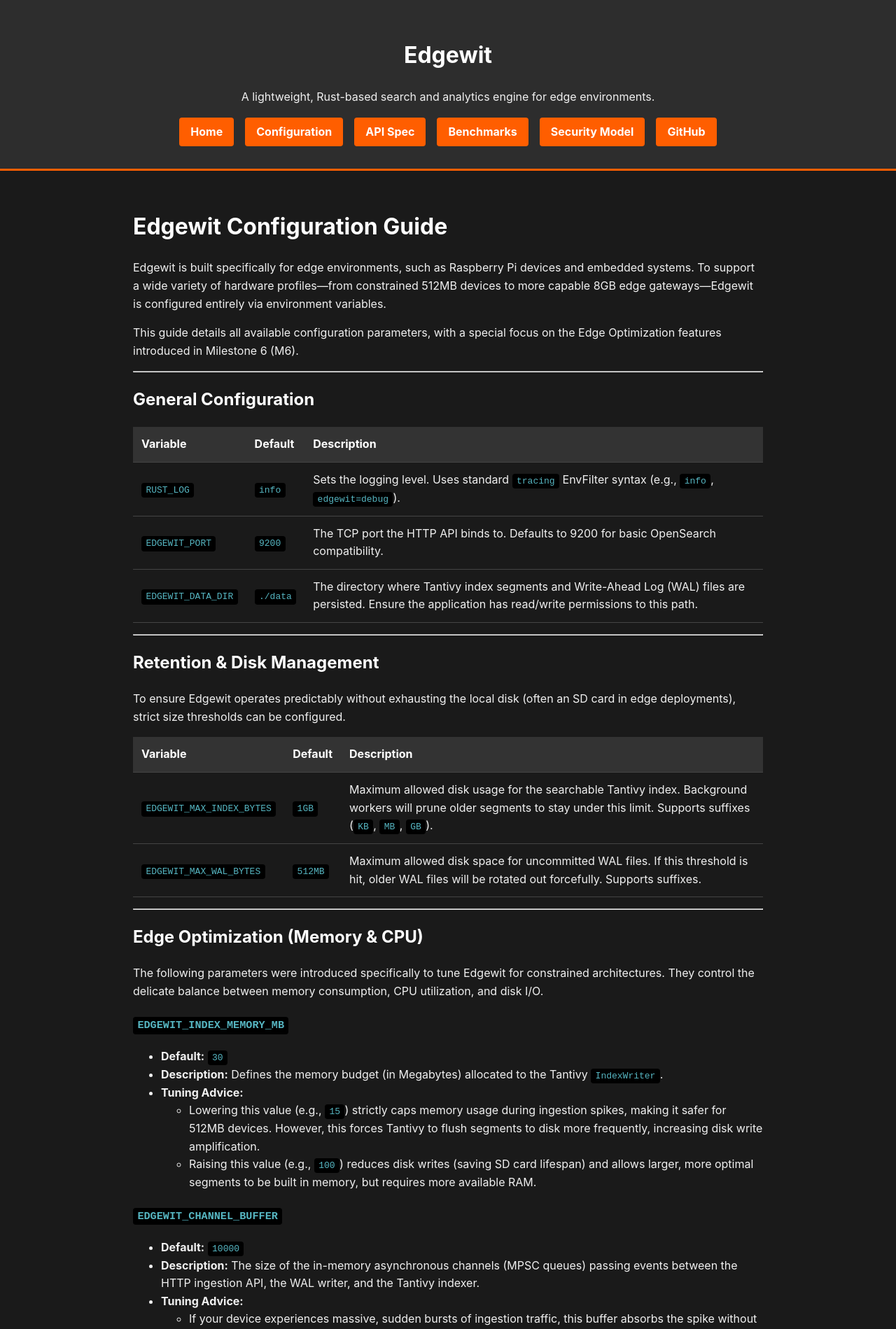
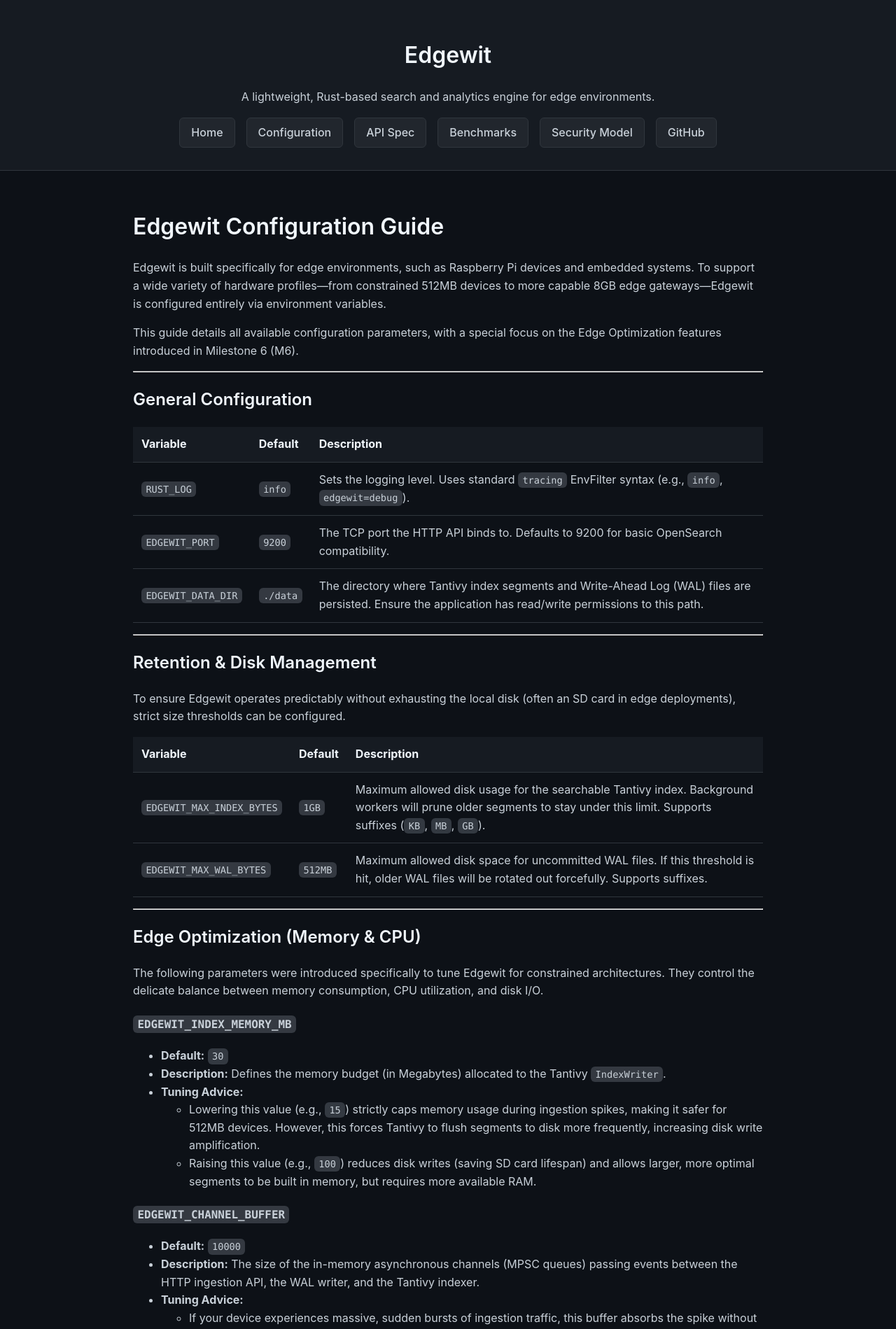
Before and after one commit to viljami/edgewit, a Jekyll site: the page built from docs/configuration.md, in a window 1280 px wide. Shown: the top 1899 px of the page at 70% size. Built offline with Jekyll 4.4.1, drawn with Linux system fonts in a browser that asks for light colours.

Commit message:
Adjust style

```diff
--- a/docs/_layouts/default.html
+++ b/docs/_layouts/default.html
@@ -9,11 +9,12 @@
         </title>
         <style>
             :root {
-                --primary: #ff5e00;
-                --bg: #1a1a1a;
-                --text: #f0f0f0;
-                --surface: #2d2d2d;
-                --surface-hover: #3d3d3d;
+                --primary: #58a6ff;
+                --bg: #0d1117;
+                --text: #c9d1d9;
+                --surface: #161b22;
+                --surface-hover: #21262d;
+                --border: #30363d;
             }
             body {
                 font-family:
@@ -29,7 +30,7 @@
                 background-color: var(--surface);
                 padding: 2rem 0;
                 text-align: center;
-                border-bottom: 3px solid var(--primary);
+                border-bottom: 1px solid var(--border);
             }
             h1,
             h2,
@@ -37,7 +38,8 @@
             h4,
             h5,
             h6 {
-                color: #ffffff;
+                color: #f0f6fc;
+                font-weight: 600;
             }
             .container {
                 max-width: 900px;
@@ -45,29 +47,35 @@
                 padding: 2rem;
             }
             .card {
-                background: var(--surface);
-                border-radius: 8px;
+                background: var(--bg);
+                border: 1px solid var(--border);
+                border-radius: 6px;
                 padding: 1.5rem;
                 margin-bottom: 2rem;
-                box-shadow: 0 4px 6px rgba(0, 0, 0, 0.3);
+                box-shadow: 0 1px 3px rgba(0, 0, 0, 0.1);
             }
             code {
-                background: #000;
+                background: rgba(110, 118, 129, 0.4);
                 padding: 0.2rem 0.4rem;
-                border-radius: 4px;
-                font-family: monospace;
-                color: #56b6c2;
+                border-radius: 6px;
+                font-family:
+                    ui-monospace, SFMono-Regular, Consolas, "Liberation Mono",
+                    Menlo, monospace;
+                font-size: 0.85em;
+                color: #c9d1d9;
             }
             pre {
-                background: #000;
+                background: #161b22;
+                border: 1px solid var(--border);
                 padding: 1rem;
-                border-radius: 8px;
+                border-radius: 6px;
                 overflow-x: auto;
             }
             pre code {
                 background: none;
                 padding: 0;
                 color: #e5c07b;
+                font-size: 0.9em;
             }
             a {
                 color: var(--primary);
@@ -84,15 +92,18 @@
                 flex-wrap: wrap;
             }
             .btn {
-                background: var(--primary);
-                color: #fff;
+                background: var(--surface-hover);
+                color: var(--text);
+                border: 1px solid var(--border);
                 padding: 0.5rem 1rem;
-                border-radius: 4px;
-                font-weight: bold;
+                border-radius: 6px;
+                font-weight: 500;
                 display: inline-block;
+                transition: 0.2s ease;
             }
             .btn:hover {
-                background: #e05300;
+                background: #30363d;
+                border-color: #8b949e;
                 text-decoration: none;
             }
             table {
@@ -105,17 +116,17 @@
             td {
                 padding: 0.75rem;
                 text-align: left;
-                border-bottom: 1px solid #444;
+                border-bottom: 1px solid var(--border);
             }
             th {
-                background-color: #333;
-                color: #fff;
+                background-color: var(--surface);
+                color: #f0f6fc;
             }
             blockquote {
-                border-left: 4px solid var(--primary);
+                border-left: 0.25em solid #30363d;
                 margin: 0;
                 padding-left: 1rem;
-                color: #ccc;
+                color: #8b949e;
             }
         </style>
     </head>
```
Also changed, not shown: docs/openapi.json (+14 -0 lines).
